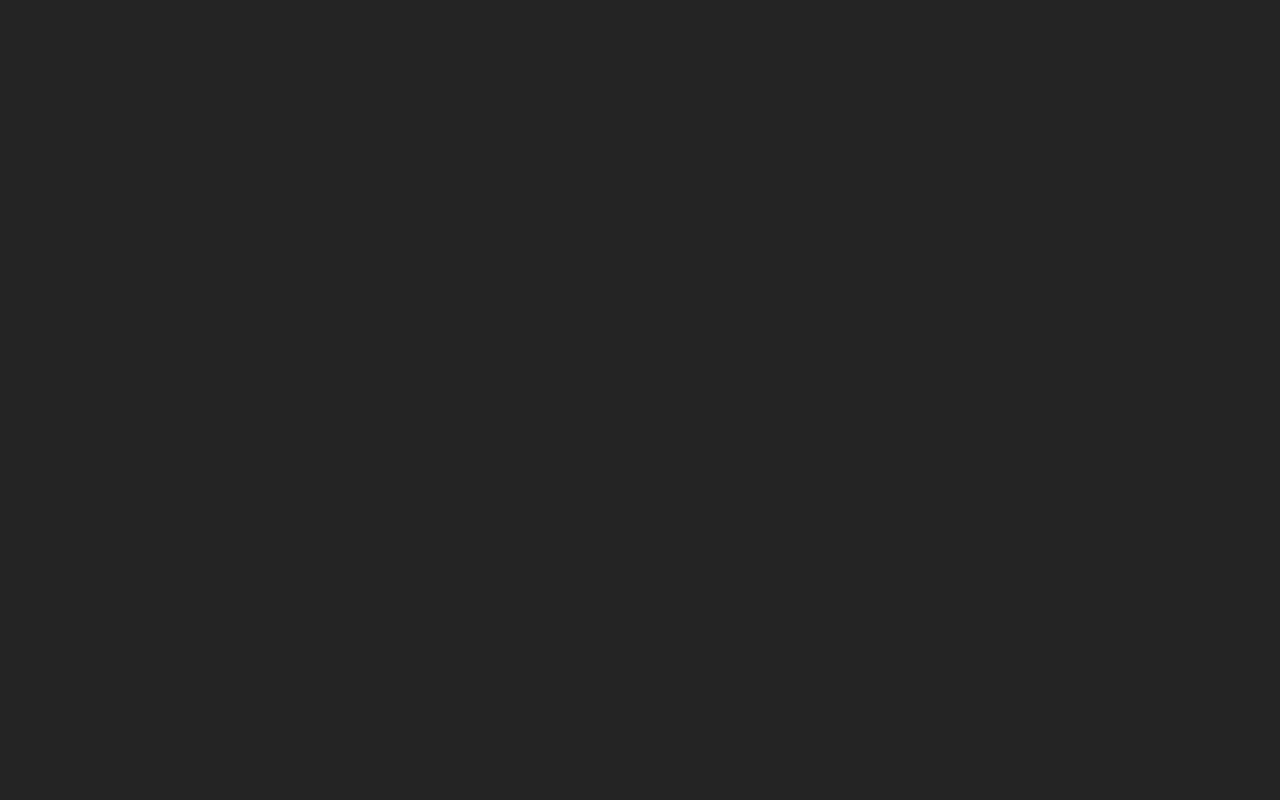
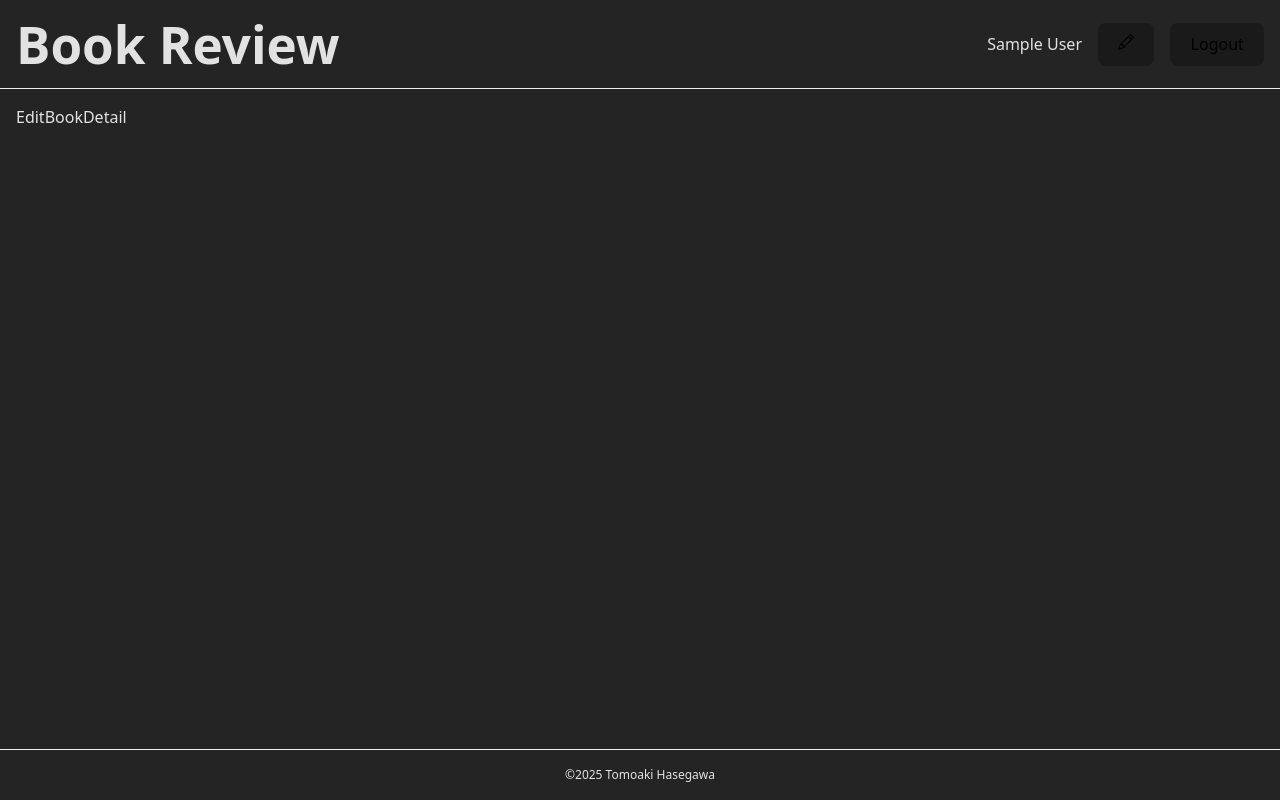
Before and after one commit to seicho811/my-book-review-app, a React (Vite) app: page /edit/1 in a window 1280 px wide. Before the commit this address had no page. Built offline with nearby package versions, Linux system fonts and the light colour scheme; sample sign-in values are in the browser's storage.

Commit message:
feat: add edit book detail page and navigation functionality

```diff
--- a/src/App.tsx
+++ b/src/App.tsx
@@ -10,6 +10,7 @@ import PrivateRoute from "./components/PrivateRoute";
 import ProfilePage from "./pages/profile/ProfilePage";
 import NewPostPage from "./pages/newPost/NewPostPage";
 import BookDetailPage from "./pages/bookDetail/bookDetailPage";
+import EditBookDetail from "./pages/editBookDetail/EditBookDetail";
 
 function App() {
   return (
@@ -53,6 +54,10 @@ function App() {
                 path="/detail/:id"
                 element={<BookDetailPage />}
               />
+              <Route
+                path="/edit/:id"
+                element={<EditBookDetail />}
+              />
             </Route>
           </Route>
         </Routes>
--- a/src/pages/bookDetail/components/BookDetail.tsx
+++ b/src/pages/bookDetail/components/BookDetail.tsx
@@ -8,7 +8,7 @@ type BookDetailProps = {
 };
 
 export default function BookDetail({ id }: BookDetailProps) {
-  const { bookDetail, loading, error } = useBookDetail(id);
+  const { bookDetail, loading, error, navigate } = useBookDetail(id);
   if (error) return <div>Error: {error.message}</div>;
   if (loading) return <div>Loading...</div>;
   if (!bookDetail) return <div>No book detail found.</div>;
@@ -32,7 +32,10 @@ export default function BookDetail({ id }: BookDetailProps) {
             ) : (
               <h1 className={style.title}>{bookDetail.title}</h1>
             )}
-            <Button className={bookDetail.isMine ? "" : style.hidden}>
+            <Button
+              className={bookDetail.isMine ? "" : style.hidden}
+              onClick={() => navigate(`/edit/${bookDetail.id}`)}
+            >
               Edit
             </Button>
           </div>
--- a/src/pages/bookDetail/components/useBookDetail.tsx
+++ b/src/pages/bookDetail/components/useBookDetail.tsx
@@ -1,6 +1,7 @@
 import { fetchBookDetail } from "../../../utils/api";
 import { useAuth } from "../../../contexts/AuthContext";
 import { useMemo, useEffect, useState } from "react";
+import { useNavigate } from "react-router";
 
 type BookDetail = {
   id: string;
@@ -16,6 +17,7 @@ type UseBookDetailResult = {
   bookDetail: BookDetail | null;
   loading: boolean;
   error: Error | null;
+  navigate: ReturnType<typeof useNavigate>;
 };
 
 export default function useBookDetail(id: string | null): UseBookDetailResult {
@@ -23,6 +25,7 @@ export default function useBookDetail(id: string | null): UseBookDetailResult {
   const [bookDetail, setBookDetail] = useState<BookDetail | null>(null);
   const [loading, setLoading] = useState(false);
   const [error, setError] = useState<Error | null>(null);
+  const navigate = useNavigate();
 
   const fetchError = useMemo(() => {
     if (!id) return new Error("No id provided");
@@ -64,5 +67,5 @@ export default function useBookDetail(id: string | null): UseBookDetailResult {
     };
   }, [fetchError, id, token]);
 
-  return { bookDetail, loading, error };
+  return { bookDetail, loading, error, navigate };
 }
--- /dev/null
+++ b/src/pages/editBookDetail/EditBookDetail.tsx
@@ -0,0 +1,3 @@
+export default function EditBookDetail() {
+  return <div>EditBookDetail</div>;
+}
--- a/src/pages/newPost/components/useNewPostForm.tsx
+++ b/src/pages/newPost/components/useNewPostForm.tsx
@@ -23,7 +23,8 @@ export default function useNewPostForm() {
 
   const onValid: SubmitHandler<Inputs> = async (data) => {
     try {
-      const res = await postNewBook(token, data);
+      // const res = await postNewBook(token, data);
+      throw new Error("Test: Failed to post new book.");
     } catch {
       throw new Error("Failed to post new book.");
     }
```
